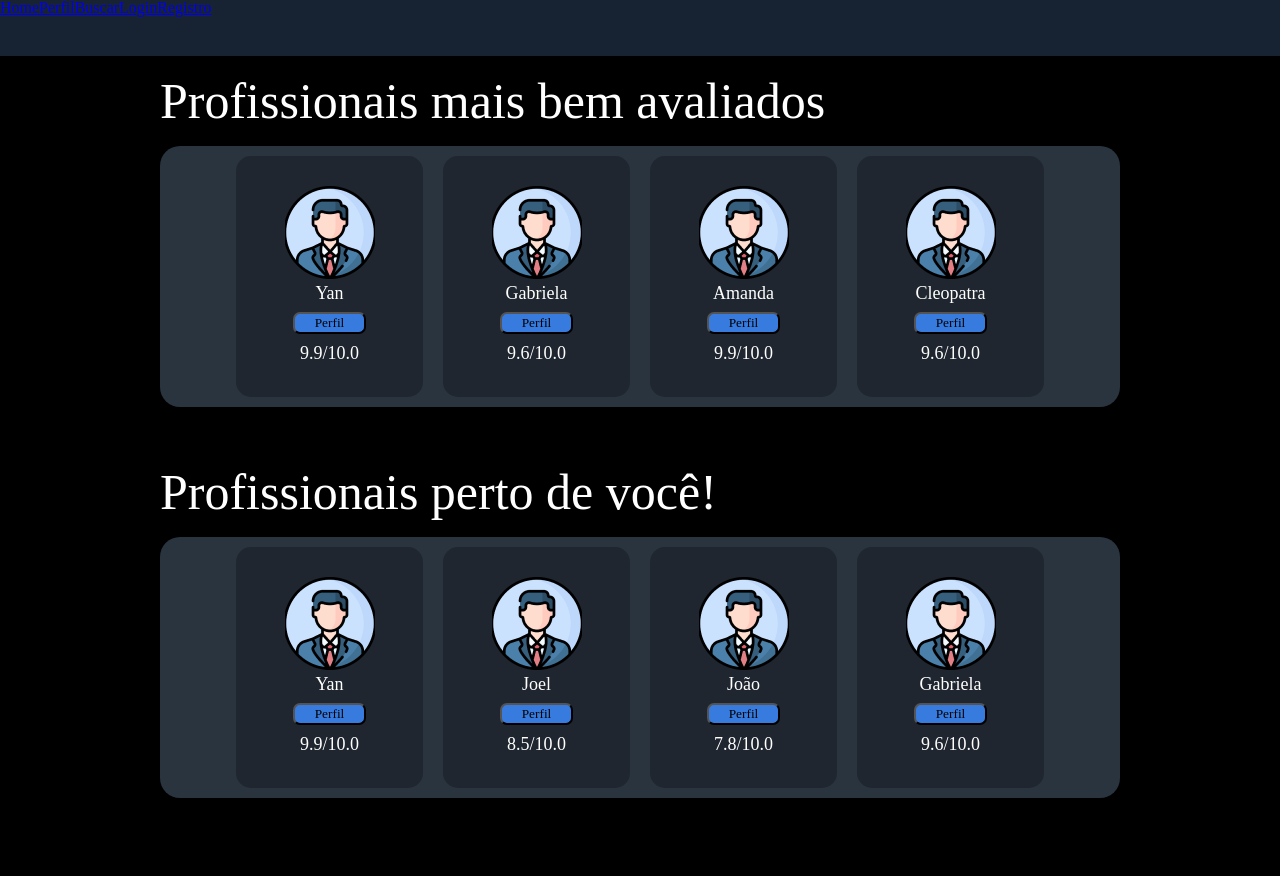
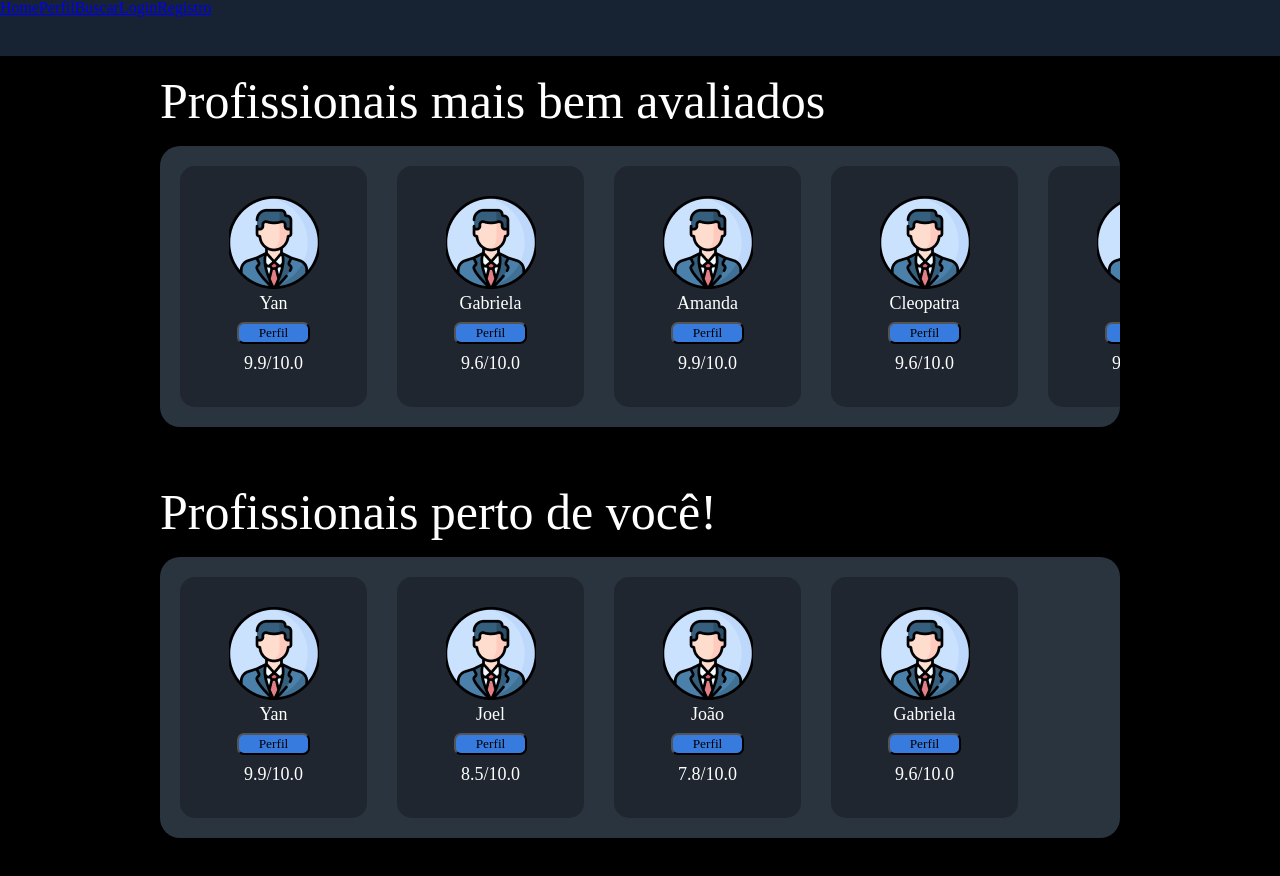
Before and after one commit to Yan-Fonseca/TuneTown, a Vue app: page /#/ in a window 1280 px wide. Before the commit the page ends 838 px from the top, so only its background shows below. Built offline with nearby package versions, Linux system fonts and the light colour scheme; a web font is replaced by a local one.

Commit message:
Adicionando a barra de rolagem nos containers da página Home

```diff
--- a/src/components/Home/Home.vue
+++ b/src/components/Home/Home.vue
@@ -25,7 +25,15 @@ export default {
         { id: 0, nome: 'Yan', avaliacao: 9.9 },
         { id: 1, nome: 'Gabriela', avaliacao: 9.6 },
         { id: 2, nome: 'Amanda', avaliacao: 9.9 },
-        { id: 3, nome: 'Cleopatra', avaliacao: 9.6 }
+        { id: 3, nome: 'Cleopatra', avaliacao: 9.6 },
+        { id: 0, nome: 'Yan', avaliacao: 9.9 },
+        { id: 1, nome: 'Joel', avaliacao: 8.5 },
+        { id: 2, nome: 'João', avaliacao: 7.8 },
+        { id: 3, nome: 'Gabriela', avaliacao: 9.6 },
+        { id: 0, nome: 'Yan', avaliacao: 9.9 },
+        { id: 1, nome: 'Joel', avaliacao: 8.5 },
+        { id: 2, nome: 'João', avaliacao: 7.8 },
+        { id: 3, nome: 'Gabriela', avaliacao: 9.6 }
       ],
       profissionaisPerto: [
         { id: 0, nome: 'Yan', avaliacao: 9.9 },
--- a/src/components/Home/PerfilContainer.vue
+++ b/src/components/Home/PerfilContainer.vue
@@ -1,6 +1,8 @@
 <template>
     <div class="container">
+        <div class="cards-wrapper">
         <PerfilCard v-for="item in users" :key="item.id" :nome="item.nome" :avaliacao="item.avaliacao" />
+        </div>
     </div>
 </template>
 
@@ -25,15 +27,20 @@
     .container {
         background-color: rgba(42, 52, 62, 1);
         border-radius: 20px;
-        display: flex; /* Adicionado para usar flexbox */
-        flex-direction: row; /* Alinha os itens verticalmente */
-        justify-content: center; /* Centraliza verticalmente */
-        align-items: center; /* Centraliza horizontalmente */
 
         margin-bottom: 20px;
         margin-top: 20px;
 
         padding-top: 10px;
         padding-bottom: 10px;
+        overflow-x: auto;
+        white-space: nowrap;
+
+    }
+
+    .cards-wrapper {
+        display: inline-flex; /* Utiliza flexbox no eixo X */
+        gap: 10px; /* Adiciona um espaço entre os cards */
+        padding: 10px; /* Adiciona um espaço interno entre os cards */
     }
 </style>
```
